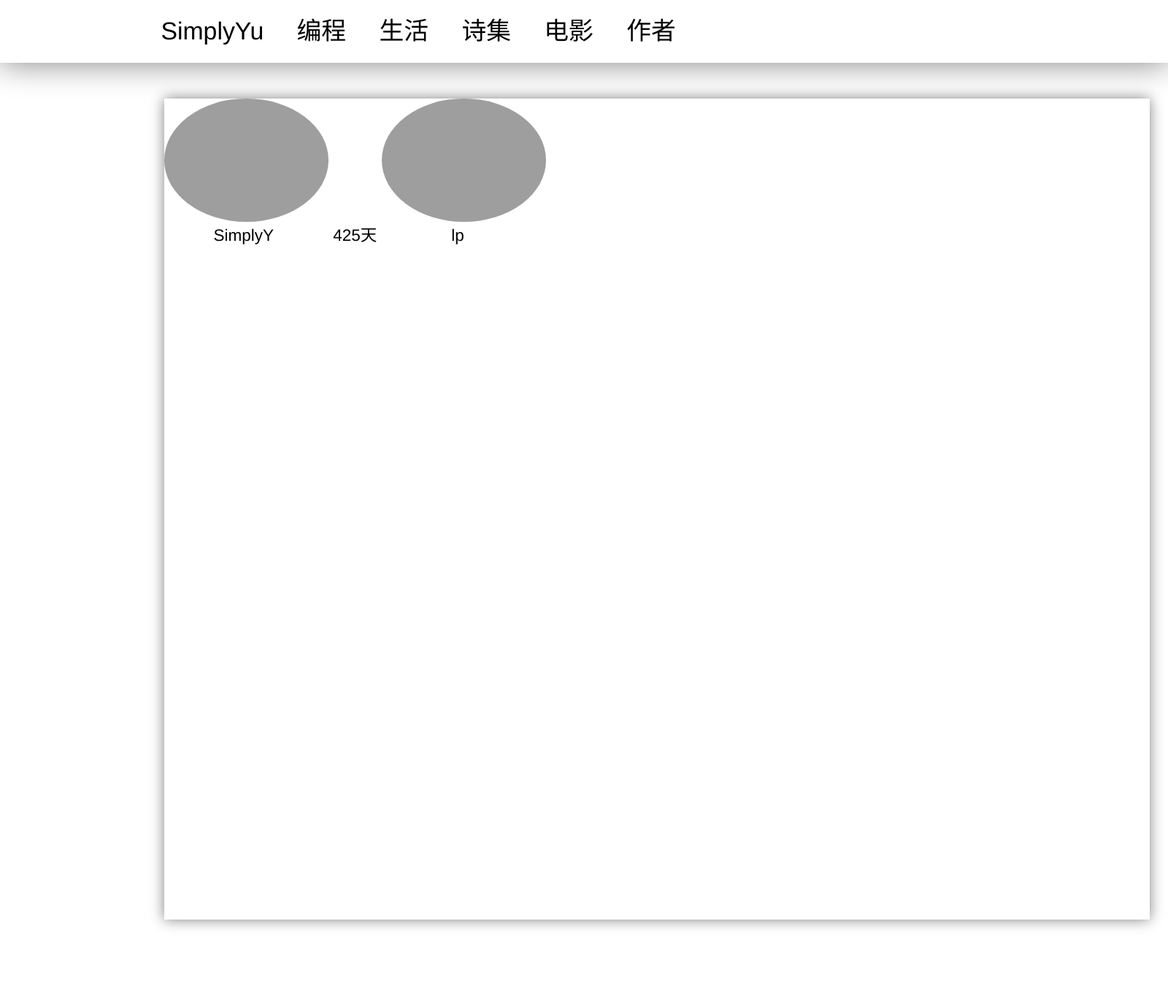
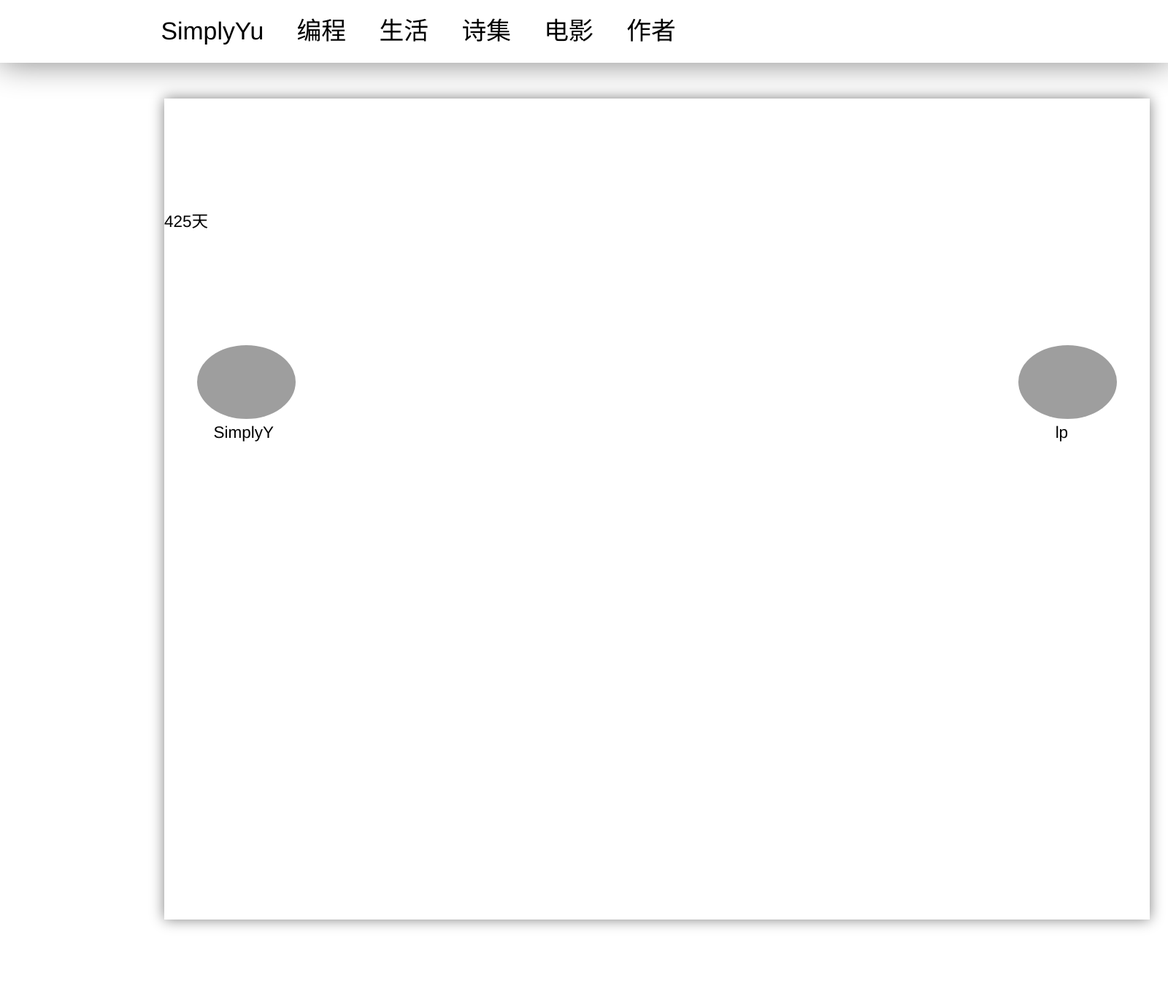
Before and after one commit to SimplyY/blog, a Django app: page /author in a window 1600 px wide. Shown: the whole page at 73% size. Run offline with Django 3.2, Linux system fonts and the light colour scheme; data that the repository does not hold is empty; some libraries are stand-ins or nearby versions; grey boxes are pictures that could not be loaded.

Commit message:
改进脱单页面样式

```diff
--- a/myBlog/views.py
+++ b/myBlog/views.py
@@ -20,7 +20,7 @@ def get_context(current_tags=None, article_list=None, article=None):
 
 def home_page(request):
     current_tags = Tag.objects.filter(name='编程')
-    return render_to_response('article_list.html', get_context(current_tags))
+    return render_to_response('article-list.html', get_context(current_tags))
 
 def tag_page(request):
     url = request.get_full_path()
--- a/static/css/author.css
+++ b/static/css/author.css
@@ -1,18 +1,23 @@
 .love-main-side {
-  height: 50rem; }
-  .love-main-side div {
-    display: inline-block;
-    height: 15rem; }
-    .love-main-side div .cat-image {
-      max-width: 10rem;
-      border-radius: 50%; }
-    .love-main-side div #SimplyY {
+  height: 50rem;
+  position: relative; }
+  .love-main-side img {
+    max-width: 6rem;
+    border-radius: 50%; }
+  .love-main-side .SimplyY-wrapper {
+    height: 15rem;
+    top: 15rem;
+    left: 2rem;
+    position: absolute; }
+    .love-main-side .SimplyY-wrapper #SimplyY {
       width: 4rem;
       margin: auto; }
-    .love-main-side div .lovedays {
-      line-height: 15rem; }
-    .love-main-side div #lp {
+  .love-main-side .lovedays {
+    line-height: 15rem; }
+  .love-main-side .lp-wrapper {
+    top: 15rem;
+    right: 2rem;
+    position: absolute; }
+    .love-main-side .lp-wrapper #lp {
       width: 1.5rem;
       margin: auto; }
-
-/*# sourceMappingURL=author.css.map */
--- /dev/null
+++ b/static/js/animation.js
@@ -0,0 +1,4 @@
+// 动画过程：一周期
+// love-simplyy 和 love-lp
+// 旋转一圈、再旋转一圈靠近,相遇3次，再旋转一圈，再旋转一圈后退。
+// lovedays 颜色从蓝、到紫、到红、到紫
--- a/static/sass/author.scss
+++ b/static/sass/author.scss
@@ -1,37 +1,53 @@
+// sizes
 $main-side-heght:50rem;
 $lover-size:15rem;
-$cat-image-size:10rem;
+$cat-image-size:6rem;
+
+// position
+$img-top:15rem;
+
+$padding:2rem;
 
 .love-main-side {
     height:$main-side-heght;
+    position: relative;
 
-    div {
-        display: inline-block;
+    img {
+        max-width: $cat-image-size;
+        border-radius: 50%;
+    }
+
+    .SimplyY-wrapper {
         height: $lover-size;
-        .cat-image {
-            max-width: $cat-image-size;
-            border-radius: 50%;
-        }
+        top: $img-top;
+        left: $padding;
+
+        position: absolute;
 
         #SimplyY {
             width: 4rem;
             margin: auto;
         }
+    }
 
-        .lovedays {
-            line-height: $lover-size;
-        }
+    .lovedays {
+        line-height: $lover-size;
+    }
+
+    .lp-wrapper {
+        top: $img-top;
+        right: $padding;
+        position: absolute;
+
 
         #lp {
             width: 1.5rem;
             margin: auto;
         }
+
     }
 
 
+
+
 }
-
-// 动画过程：一周期
-// love-simplyy 和 love-lp
-// 旋转一圈、再旋转一圈靠近,相遇3次，再旋转一圈，再旋转一圈后退。
-// lovedays 颜色从蓝、到紫、到红、到紫
--- a/templates/author.html
+++ b/templates/author.html
@@ -4,8 +4,8 @@
 <link rel="stylesheet" href={% static "css/author.css" %} media="screen" title="no title" charset="utf-8">
 
 <div class="love-main-side">
-    <div class="lover">
-        <img class="cat-image" src="https://cloud.githubusercontent.com/assets/8455579/9792076/ebc7a002-5810-11e5-994d-716271aadc43.jpg" alt="love cat" />
+    <div class="SimplyY-wrapper">
+        <img class="SimplyY-image" src="https://cloud.githubusercontent.com/assets/8455579/9792076/ebc7a002-5810-11e5-994d-716271aadc43.jpg" alt="love cat" />
         <p id='SimplyY'>
             SimplyY
         </p>
@@ -14,13 +14,15 @@
         <p id='lovedays' class='lovedays'>
         </p>
     </div>
-    <div class="lover">
-        <img class="cat-image" src="https://cloud.githubusercontent.com/assets/8455579/9792076/ebc7a002-5810-11e5-994d-716271aadc43.jpg" alt="love cat" />
+    <div class="lp-wrapper">
+        <img class="lp-image" src="https://cloud.githubusercontent.com/assets/8455579/9792076/ebc7a002-5810-11e5-994d-716271aadc43.jpg" alt="love cat" />
         <p id='lp'>
             lp
         </p>
     </div>
 </div>
 <script src= {% static "js/tuodan.js" %} charset="utf-8"></script>
+<script src="https://cdnjs.com/libraries/snabbt.js" charset="utf-8"></script>
+<script src= {% static "js/my_animate.js" %} charset="utf-8"></script>
 
 {% endblock %}
--- a/templates/base.html
+++ b/templates/base.html
@@ -11,7 +11,6 @@
     <link rel="stylesheet" href= {% static "css/two-aside.css" %}>
     <link rel="stylesheet" href= {% static "css/article-list.css" %}>
 
-    <script src= {% static "js/ajust-rem-size.js" %} charset="utf-8"></script>
 </head>
 
 <body>
@@ -37,7 +36,7 @@
 
             <div class="column-tag-list">
                 <p>
-                    专辑：
+                    文章专辑：
                 </p>
                 {% for tag in column_tag_list %}
                 <a href="/tag/{{tag.name}}" class="column-tag">《 {{tag.name}} 》</a>
```
Also changed, not shown: Article/生活/my/info.md (renamed from info.md), templates/article-list.html (renamed from templates/article_list.html).
